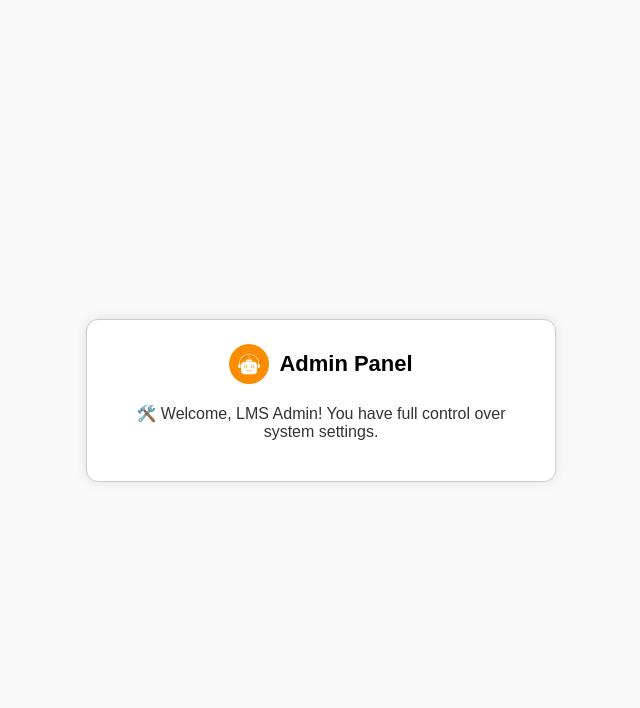
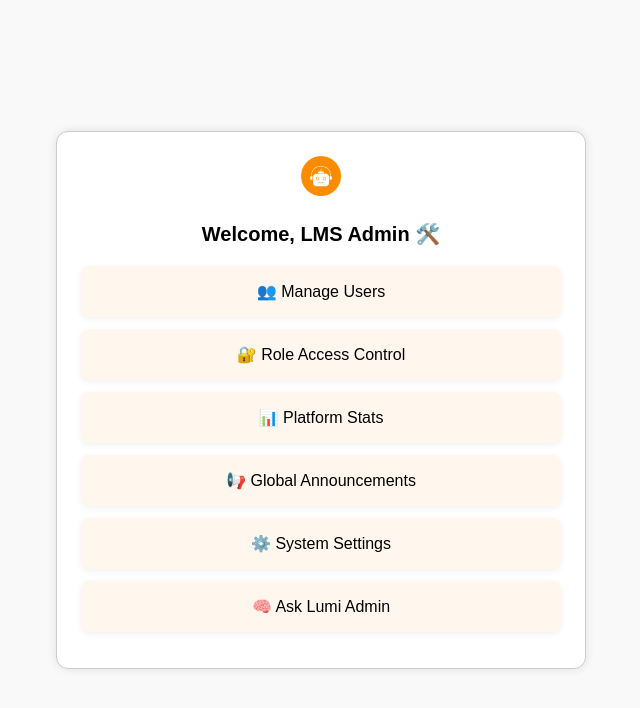
Before and after one commit to TamannaSheme/Voice-Enabled-AI-Chatbot, a plain HTML site: page admin.html in a window 1280 px wide. Shown: the whole page, without its empty margins (319-959 px from the left). Drawn offline with Linux system fonts and the light colour scheme.

```diff
--- a/admin.html
+++ b/admin.html
@@ -7,13 +7,20 @@
   <link rel="stylesheet" href="css/role-page.css" />
 </head>
 <body>
-  <div class="role-card">
-    <div class="logo">
-      <img src="images/lumi-icon.png" alt="Lumi Icon" />
-      <h2>Admin Panel</h2>
-    </div>
-    <p class="welcome-msg">🛠️ Welcome, LMS Admin! You have full control over system settings.</p>
-  </div>
+    <div class="dashboard">
+        <header>
+          <img src="images/lumi-icon.png" alt="Lumi" class="logo">
+          <h1>Welcome, LMS Admin 🛠️</h1>
+        </header>
+        <main>
+          <div class="card">👥 Manage Users</div>
+          <div class="card">🔐 Role Access Control</div>
+          <div class="card">📊 Platform Stats</div>
+          <div class="card">📢 Global Announcements</div>
+          <div class="card">⚙️ System Settings</div>
+          <div class="card">🧠 Ask Lumi Admin</div>
+        </main>
+      </div>
   <script src="js/role.js"></script>
 </body>
 </html>
--- a/css/role-page.css
+++ b/css/role-page.css
@@ -1,44 +1,47 @@
+/* role-dashboard.css */
 body {
     margin: 0;
     font-family: Arial, sans-serif;
     background: #f9f9f9;
-    height: 100vh;
     display: flex;
     justify-content: center;
     align-items: center;
+    height: 100vh;
   }
 
-  .role-card {
+  .dashboard {
     width: 100%;
-    max-width: 420px;
-    background-color: white;
+    max-width: 480px;
+    background: white;
     border: 1px solid #ccc;
     border-radius: 12px;
     padding: 24px;
+    box-shadow: 0 0 10px rgba(0, 0, 0, 0.1);
     text-align: center;
-    box-shadow: 0 0 12px rgba(0, 0, 0, 0.1);
   }
 
   .logo {
-    display: flex;
-    align-items: center;
-    justify-content: center;
-    gap: 10px;
-    margin-bottom: 16px;
+    width: 40px;
+    height: 40px;
+    margin-bottom: 12px;
   }
 
-  .logo img {
-    width: 40px;
-    height: 40px;
+  header h1 {
+    font-size: 20px;
+    margin: 10px 0 20px;
   }
 
-  .logo h2 {
-    font-size: 22px;
-    margin: 0;
+  .card {
+    background: #fff7ee;
+    padding: 16px;
+    border-radius: 8px;
+    margin-bottom: 12px;
+    font-size: 16px;
+    box-shadow: 0 2px 6px rgba(0, 0, 0, 0.06);
+    transition: all 0.2s ease;
+    cursor: pointer;
   }
 
-  .welcome-msg {
-    font-size: 16px;
-    margin-top: 20px;
-    color: #333;
+  .card:hover {
+    background: #ffd9a0;
   }
```
Also changed, not shown: instructor.html (+14 -7 lines), student.html (+14 -7 lines).
